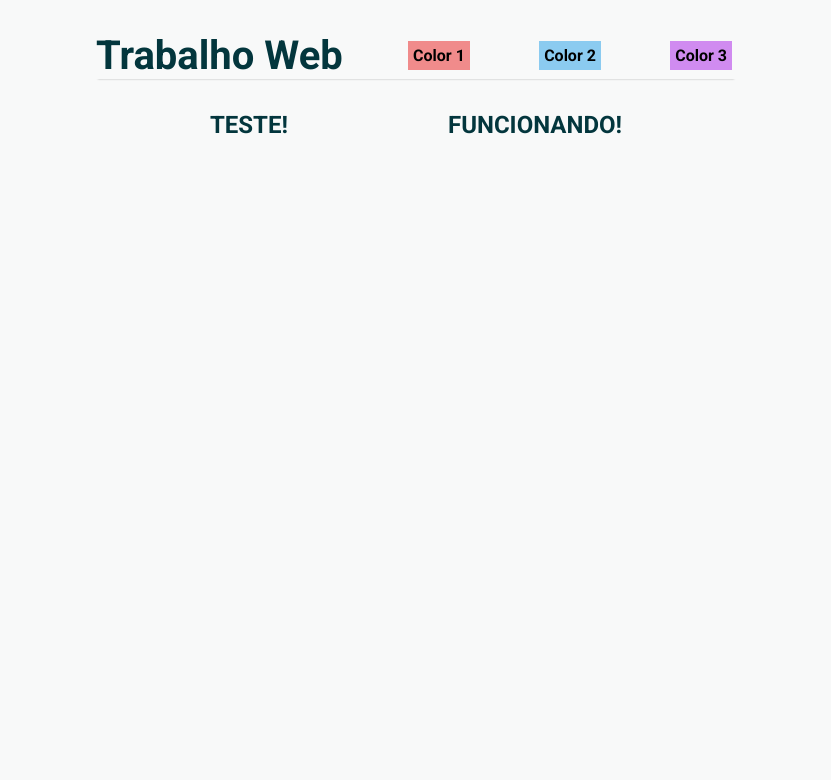
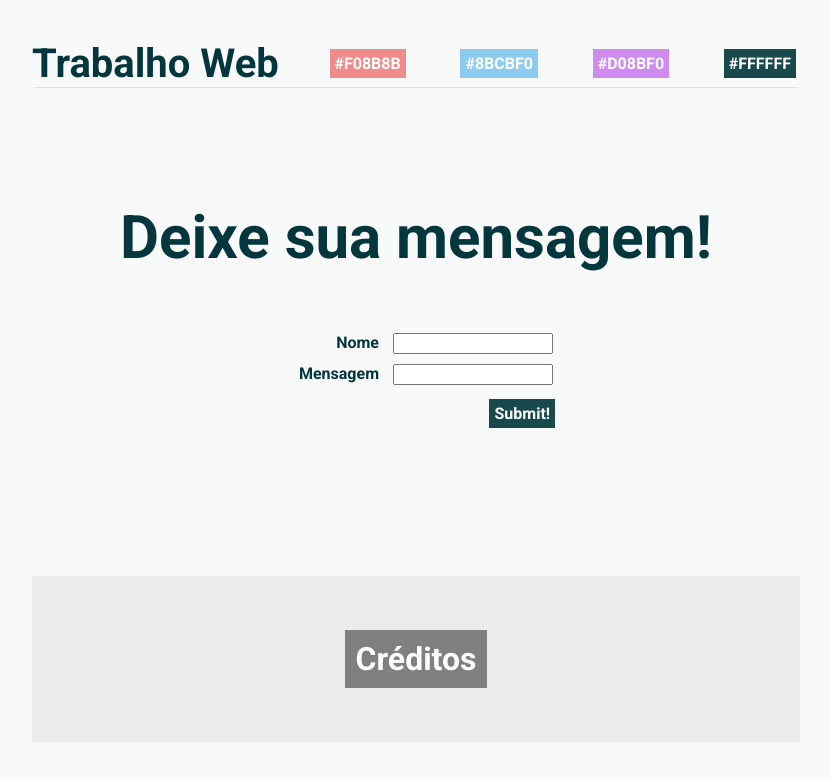
Before and after one commit to reandov/trabalho-web-1, a plain HTML site: page index.html in a window 1280 px wide. Shown: the whole page, without its empty margins (224-1055 px from the left). Drawn offline with Linux system fonts and the light colour scheme.

Commit message:
adicionando javascript e finalizando a estilização
Co-Authored-By: Leonardo David <leondavidtb@users.noreply.github.com>
Co-Authored-By: Jordão Rodrigues Dantas <jordao0707@users.noreply.github.com>

```diff
--- a/css/style.css
+++ b/css/style.css
@@ -1,13 +1,15 @@
 @import url("https://fonts.googleapis.com/css2?family=Roboto:wght@300;400;700&display=swap");
 
 * {
-  margin-left: 10vh;
-  margin-right: 10vh;
-  margin-top: 2vh;
-  background-color: #f8f9f9;
-  padding: 0;
   font-family: "Roboto";
   color: #03363d;
+}
+
+body {
+  background-color: #f8f9f9;
+  width: 60%;
+  margin: 0 auto;
+  margin-top: 5vh;
 }
 
 button {
@@ -17,9 +19,46 @@ button {
   outline: none;
   cursor: pointer;
   background-color: #17494d;
-  color: rgb(0, 0, 0);
+  color: rgb(255, 255, 255);
   font-size: 16px;
   font-weight: bold;
+}
+
+button:hover {
+  background-color: #26787e;
+}
+
+label {
+  display: inline-block;
+  width: 100px;
+  margin-right: 10px;
+  text-align: right;
+  font-weight: bold;
+}
+
+input {
+  outline: none;
+}
+
+li {
+  font-weight: bold;
+  list-style: none;
+  margin: 10px;
+  /* text-align: left; */
+}
+
+footer {
+  background-color: #ebebeb;
+  margin-top: 18vh;
+  padding: 50px;
+  display: flex;
+  justify-content: center;
+}
+
+footer button {
+  font-size: xx-large;
+  padding: 10px;
+  background-color: gray;
 }
 
 .navbar {
@@ -38,16 +77,81 @@ button {
   background-color: #f08b8b;
 }
 
+.navbar .button1:hover {
+  background-color: #bb6b6b;
+}
+
 .navbar .button2 {
   background-color: #8bcbf0;
+}
+
+.navbar .button2:hover {
+  background-color: #6291ac;
 }
 
 .navbar .button3 {
   background-color: #d08bf0;
 }
 
+.navbar .button3:hover {
+  background-color: #9f69b8;
+}
+
 .main-content {
   display: flex;
+  justify-content: space-around;
+  align-items: center;
+  margin-top: 5%;
+}
+
+.wmessage,
+h1 {
+  font-size: 60px;
+}
+
+.submit {
+  color: white;
+  margin-left: 75%;
+}
+
+/* .board {
+  margin-top: 5%;
+} */
+
+.message {
+  display: flex;
   justify-content: center;
-  align-items: center;
 }
+
+.message p {
+  font-weight: bold;
+}
+
+.message button {
+  margin-left: 30px;
+  padding: 5px;
+  font-size: 14px;
+}
+
+.close {
+  right: 0;
+  top: 0;
+  padding: 12px 16px 12px 16px;
+}
+
+.close:hover {
+  background-color: #f44336;
+  color: white;
+}
+
+/* .message-list {
+  display: flex;
+  justify-content: space-between;
+} */
+
+li {
+  display: flex;
+  justify-content: space-between;
+  margin-left: 30%;
+  margin-right: 30%;
+}
--- a/index.html
+++ b/index.html
@@ -14,18 +14,45 @@
     <header>
       <div class="navbar">
         <h1>Trabalho Web</h1>
-        <button class="button1">Color 1</button>
-        <button class="button2">Color 2</button>
-        <button class="button3">Color 3</button>
+        <button class="button1" onclick="changeColor('#F08B8B')">
+          #F08B8B
+        </button>
+        <button class="button2" onclick="changeColor('#8BCBF0')">
+          #8BCBF0
+        </button>
+        <button class="button3" onclick="changeColor('#D08BF0')">
+          #D08BF0
+        </button>
+        <button onclick="changeColor('#FFFFFF')">#FFFFFF</button>
       </div>
     </header>
 
     <section>
+      <h1 style="text-align: center; margin-top: 15%">Deixe sua mensagem!</h1>
       <div class="main-content">
-        <h1>TESTE!</h1>
-        <h1>FUNCIONANDO!</h1>
+        <div>
+          <div style="margin: 10px">
+            <label>Nome</label>
+            <input type="text" id="nome" />
+          </div>
+          <div style="margin: 10px">
+            <label>Mensagem</label>
+            <input type="text" id="mensagem" />
+          </div>
+          <button class="submit" onclick="printParams()">Submit!</button>
+        </div>
       </div>
     </section>
+
+    <section class="message-list">
+      <ul id="board"></ul>
+    </section>
+
+    <footer>
+      <div>
+        <button onclick="exibirCreditos()">Créditos</button>
+      </div>
+    </footer>
 
     <script src="js/script.js"></script>
   </body>
--- a/js/script.js
+++ b/js/script.js
@@ -0,0 +1,39 @@
+function changeColor(color) {
+  document.body.style.backgroundColor = color;
+}
+
+function exibirCreditos() {
+  alert(
+    "Disciplina: Desenvolvimento de Software para Web\nEvandro Rodrigues\nJordão Rodrigues\nLeonardo David"
+  );
+}
+
+function printParams() {
+  var li = document.createElement("li");
+  var nome = document.getElementById("nome").value;
+  var mensagem = document.getElementById("mensagem").value;
+  var boardmsg = document.createTextNode(`${nome}: ${mensagem}`);
+  var close = document.getElementsByClassName("close");
+  li.appendChild(boardmsg);
+
+  if (nome === "" || mensagem === "") {
+    alert("Escreva alguma coisa!");
+  } else {
+    document.getElementById("board").appendChild(li);
+  }
+  document.getElementById("nome").value = "";
+  document.getElementById("mensagem").value = "";
+
+  var button = document.createElement("BUTTON");
+  var txt = document.createTextNode("\u00D7");
+  button.className = "close";
+  button.appendChild(txt);
+  li.appendChild(button);
+
+  for (i = 0; i < close.length; i++) {
+    close[i].onclick = function () {
+      var div = this.parentElement;
+      div.style.display = "none";
+    };
+  }
+}
```
